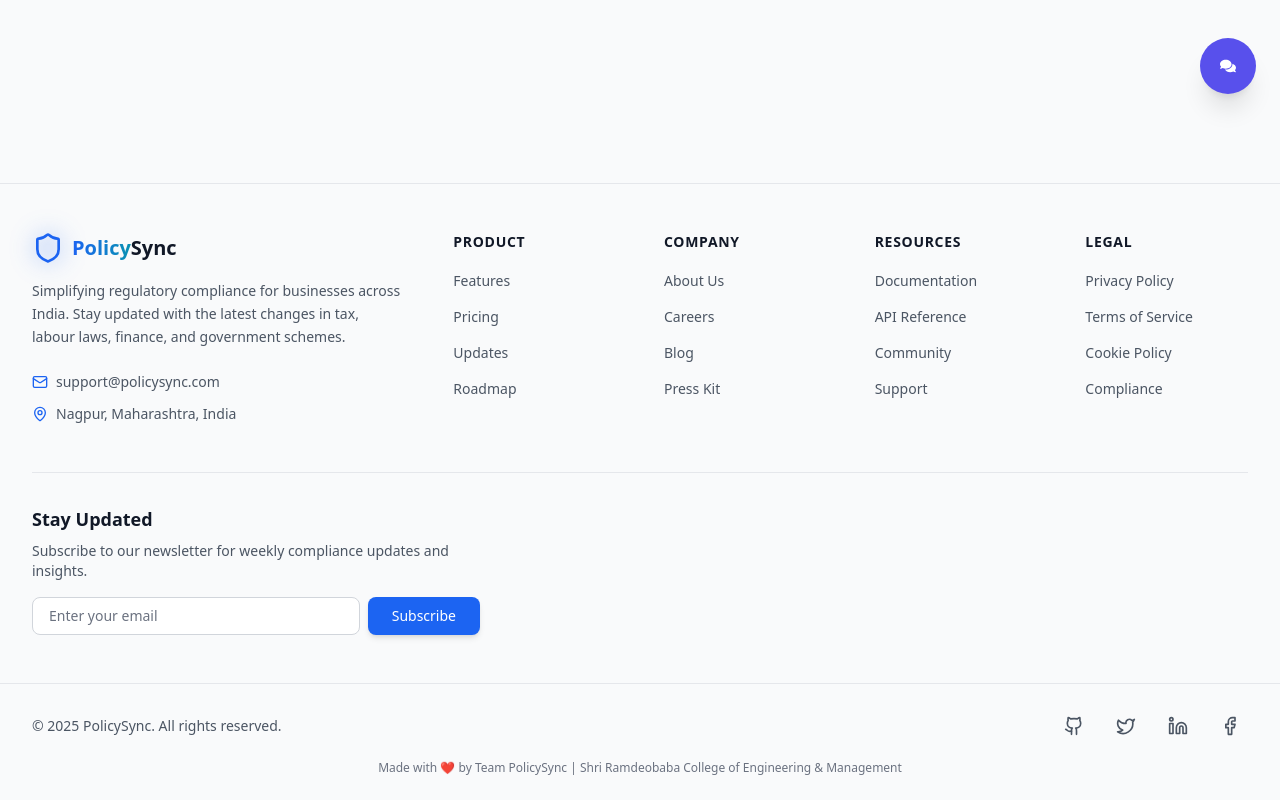
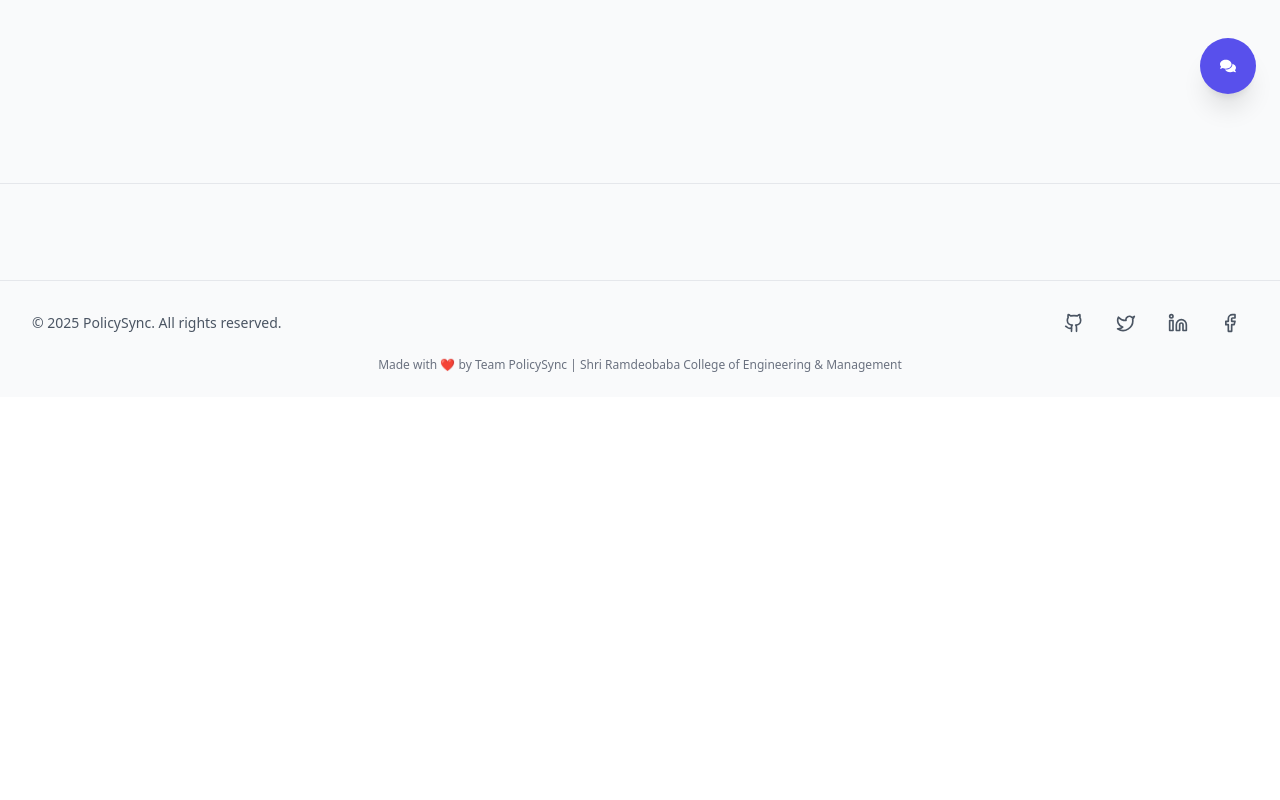
Before and after one commit to Arpit9437/honors_compliance_platform, a React (Vite) app in the folder frontend/: page /post/1 in a window 1280 px wide. Shown: the part 682-1482 px from the top of the page. After the commit the page ends 1079 px from the top, so only its background shows below. Built offline with nearby package versions, Linux system fonts and the light colour scheme; no server answers.

Commit message:
Bug fixes

```diff
--- a/frontend/src/components/Footer.jsx
+++ b/frontend/src/components/Footer.jsx
@@ -1,36 +1,8 @@
 import React from "react";
-import { Link } from "react-router-dom";
-import { Shield, Mail, MapPin, Phone, Github, Twitter, Linkedin, Facebook } from "lucide-react";
+import { Github, Twitter, Linkedin, Facebook } from "lucide-react";
 
 const FooterCom = () => {
   const currentYear = new Date().getFullYear();
-
-  const footerLinks = {
-    product: [
-      { name: "Features", href: "#features" },
-      { name: "Pricing", href: "#pricing" },
-      { name: "Updates", href: "/search" },
-      { name: "Roadmap", href: "#roadmap" },
-    ],
-    company: [
-      { name: "About Us", href: "/about" },
-      { name: "Careers", href: "#careers" },
-      { name: "Blog", href: "#blog" },
-      { name: "Press Kit", href: "#press" },
-    ],
-    resources: [
-      { name: "Documentation", href: "#docs" },
-      { name: "API Reference", href: "#api" },
-      { name: "Community", href: "#community" },
-      { name: "Support", href: "#support" },
-    ],
-    legal: [
-      { name: "Privacy Policy", href: "#privacy" },
-      { name: "Terms of Service", href: "#terms" },
-      { name: "Cookie Policy", href: "#cookies" },
-      { name: "Compliance", href: "#compliance" },
-    ],
-  };
 
   const socialLinks = [
     { name: "GitHub", icon: Github, href: "https://github.com/Arpit9437/honors_compliance_platform", color: "hover:text-gray-900 dark:hover:text-white" },
@@ -43,143 +15,11 @@ const FooterCom = () => {
     <footer className="bg-gray-50 dark:bg-gray-900 border-t border-gray-200 dark:border-gray-800">
       {/* Main Footer Content */}
       <div className="max-w-7xl mx-auto px-4 sm:px-6 lg:px-8 py-12">
-        <div className="grid grid-cols-1 md:grid-cols-2 lg:grid-cols-6 gap-8 lg:gap-12">
-          {/* Brand Column */}
-          <div className="lg:col-span-2">
-            <Link to="/" className="inline-flex items-center gap-2 group mb-4">
-              <div className="relative">
-                <Shield className="w-8 h-8 text-blue-600 dark:text-blue-400 group-hover:scale-110 transition-transform duration-300" />
-                <div className="absolute inset-0 bg-blue-600/20 dark:bg-blue-400/20 rounded-full blur-md group-hover:blur-lg transition-all"></div>
-              </div>
-              <div className="flex items-baseline">
-                <span className="text-xl font-bold bg-gradient-to-r from-blue-600 to-cyan-600 dark:from-blue-400 dark:to-cyan-400 bg-clip-text text-transparent">
-                  Policy
-                </span>
-                <span className="text-xl font-bold text-gray-900 dark:text-white">
-                  Sync
-                </span>
-              </div>
-            </Link>
-            <p className="text-gray-600 dark:text-gray-400 text-sm mb-6 leading-relaxed">
-              Simplifying regulatory compliance for businesses across India. Stay updated with the latest changes in tax, labour laws, finance, and government schemes.
-            </p>
+        <div className="text-center">
 
-            {/* Contact Info */}
-            <div className="space-y-3">
-              <div className="flex items-center gap-2 text-sm text-gray-600 dark:text-gray-400">
-                <Mail className="w-4 h-4 text-blue-600 dark:text-blue-400" />
-                <a href="mailto:support@policysync.com" className="hover:text-blue-600 dark:hover:text-blue-400 transition-colors">
-                  support@policysync.com
-                </a>
-              </div>
-              <div className="flex items-center gap-2 text-sm text-gray-600 dark:text-gray-400">
-                <MapPin className="w-4 h-4 text-blue-600 dark:text-blue-400" />
-                <span>Nagpur, Maharashtra, India</span>
-              </div>
-            </div>
-          </div>
-
-          {/* Product Links */}
-          <div>
-            <h3 className="text-sm font-semibold text-gray-900 dark:text-white mb-4 uppercase tracking-wider">
-              Product
-            </h3>
-            <ul className="space-y-3">
-              {footerLinks.product.map((link) => (
-                <li key={link.name}>
-                  <a
-                    href={link.href}
-                    className="text-sm text-gray-600 dark:text-gray-400 hover:text-blue-600 dark:hover:text-blue-400 transition-colors"
-                  >
-                    {link.name}
-                  </a>
-                </li>
-              ))}
-            </ul>
-          </div>
-
-          {/* Company Links */}
-          <div>
-            <h3 className="text-sm font-semibold text-gray-900 dark:text-white mb-4 uppercase tracking-wider">
-              Company
-            </h3>
-            <ul className="space-y-3">
-              {footerLinks.company.map((link) => (
-                <li key={link.name}>
-                  <Link
-                    to={link.href}
-                    className="text-sm text-gray-600 dark:text-gray-400 hover:text-blue-600 dark:hover:text-blue-400 transition-colors"
-                  >
-                    {link.name}
-                  </Link>
-                </li>
-              ))}
-            </ul>
-          </div>
-
-          {/* Resources Links */}
-          <div>
-            <h3 className="text-sm font-semibold text-gray-900 dark:text-white mb-4 uppercase tracking-wider">
-              Resources
-            </h3>
-            <ul className="space-y-3">
-              {footerLinks.resources.map((link) => (
-                <li key={link.name}>
-                  <a
-                    href={link.href}
-                    className="text-sm text-gray-600 dark:text-gray-400 hover:text-blue-600 dark:hover:text-blue-400 transition-colors"
-                  >
-                    {link.name}
-                  </a>
-                </li>
-              ))}
-            </ul>
-          </div>
-
-          {/* Legal Links */}
-          <div>
-            <h3 className="text-sm font-semibold text-gray-900 dark:text-white mb-4 uppercase tracking-wider">
-              Legal
-            </h3>
-            <ul className="space-y-3">
-              {footerLinks.legal.map((link) => (
-                <li key={link.name}>
-                  <a
-                    href={link.href}
-                    className="text-sm text-gray-600 dark:text-gray-400 hover:text-blue-600 dark:hover:text-blue-400 transition-colors"
-                  >
-                    {link.name}
-                  </a>
-                </li>
-              ))}
-            </ul>
-          </div>
         </div>
 
-        {/* Newsletter Section */}
-        <div className="mt-12 pt-8 border-t border-gray-200 dark:border-gray-800">
-          <div className="max-w-md">
-            <h3 className="text-lg font-semibold text-gray-900 dark:text-white mb-2">
-              Stay Updated
-            </h3>
-            <p className="text-sm text-gray-600 dark:text-gray-400 mb-4">
-              Subscribe to our newsletter for weekly compliance updates and insights.
-            </p>
-            <form className="flex gap-2">
-              <input
-                type="email"
-                placeholder="Enter your email"
-                className="flex-1 px-4 py-2 text-sm bg-white dark:bg-gray-800 border border-gray-300 dark:border-gray-700 rounded-lg focus:outline-none focus:ring-2 focus:ring-blue-500 dark:focus:ring-blue-400 text-gray-900 dark:text-white placeholder-gray-500"
-              />
-              <button
-                type="submit"
-                className="px-6 py-2 bg-blue-600 hover:bg-blue-700 text-white rounded-lg text-sm font-medium shadow-md hover:shadow-lg transition-all duration-200"
-              >
-                Subscribe
-              </button>
-            </form>
-          </div>
-        </div>
+
       </div>
 
       {/* Bottom Bar */}
```
